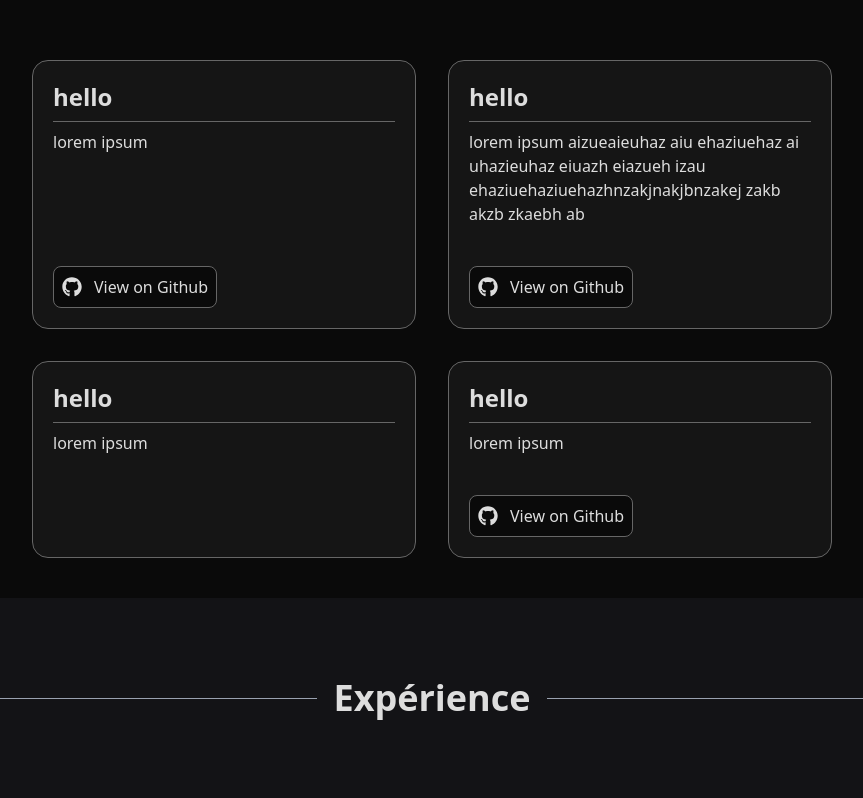
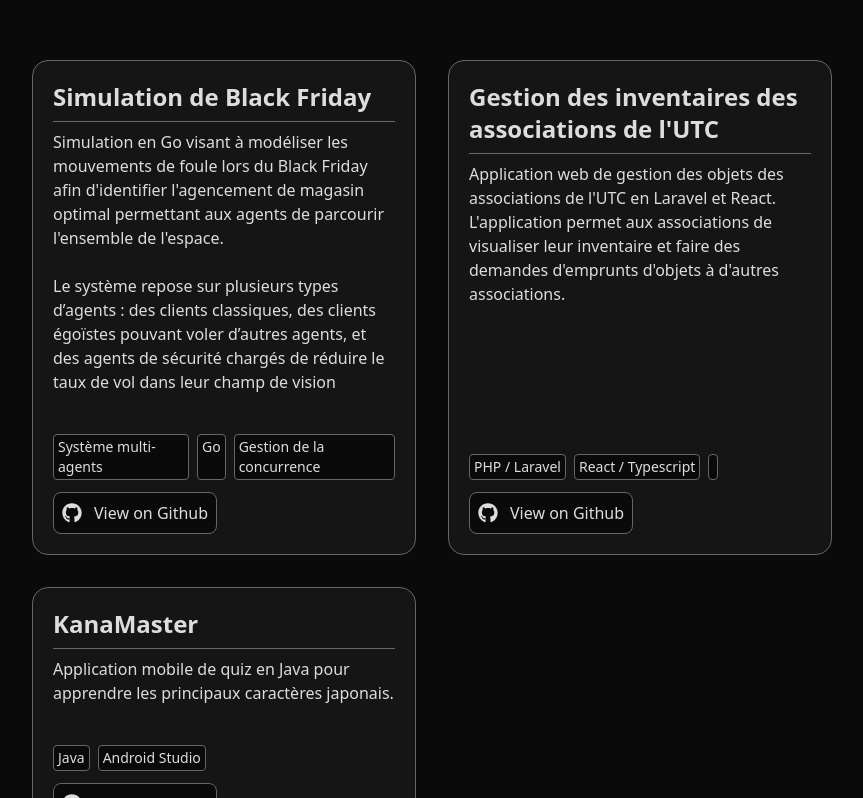
Before and after one commit to Ouistitive/portfolio, a React (Vite) app: page / in a window 1280 px wide. Shown: the part 1662-2460 px from the top of the page, without its empty margins (208-1071 px from the left). Built offline with nearby package versions, Linux system fonts and the light colour scheme.

Commit message:
add info about projects

```diff
--- a/src/components/business/GithubBadge.tsx
+++ b/src/components/business/GithubBadge.tsx
@@ -4,7 +4,7 @@ export function GithubBadge() {
 	return (
 		<button
 			type="button"
-			className="flex cursor-pointer items-center gap-3 rounded-lg border border-border bg-bg-tags p-2"
+			className="flex w-fit cursor-pointer items-center gap-3 rounded-lg border border-border bg-bg-tags p-2"
 		>
 			<FaGithub size={20} />
 			<p>View on Github</p>
--- a/src/components/business/ProjectCard.tsx
+++ b/src/components/business/ProjectCard.tsx
@@ -1,9 +1,12 @@
+import { Badge } from "../generics/Badge";
 import { Card } from "../generics/Card";
 import { GithubBadge } from "./GithubBadge";
 
-interface ProjectCardProps {
+export interface ProjectCardProps {
 	title: string;
 	description: string;
+	tags: string[];
+	preview?: string;
 
 	viewGithub: boolean;
 }
@@ -11,6 +14,7 @@ interface ProjectCardProps {
 export function ProjectCard({
 	title,
 	description,
+	tags,
 	viewGithub,
 }: ProjectCardProps) {
 	return (
@@ -18,10 +22,15 @@ export function ProjectCard({
 			<div>
 				<p className="font-bold text-2xl">{title}</p>
 				<hr className="my-2 text-border" />
-				<p>{description}</p>
+				<p className="whitespace-pre-line">{description}</p>
 			</div>
 
-			<footer className="mt-auto flex">
+			<footer className="mt-auto flex flex-col flex-wrap gap-3">
+				<div className="flex gap-2">
+					{tags.map((tag) => (
+						<Badge key={tag} title={tag} />
+					))}
+				</div>
 				{viewGithub ? <GithubBadge /> : null}
 			</footer>
 		</Card>
--- a/src/components/sections/ProjectsSection.tsx
+++ b/src/components/sections/ProjectsSection.tsx
@@ -1,30 +1,39 @@
-import { ProjectCard } from "../business/ProjectCard";
+import BlackFridayPreview from "../../assets/blackfriday.png";
+import { ProjectCard, type ProjectCardProps } from "../business/ProjectCard";
 
 export function ProjectsSection() {
+	const projects: ProjectCardProps[] = [
+		{
+			title: "Simulation de Black Friday",
+			description:
+				"Simulation en Go visant à modéliser les mouvements de foule lors du Black Friday afin d'identifier l'agencement de magasin optimal permettant aux agents de parcourir l'ensemble de l'espace.\n\nLe système repose sur plusieurs types d’agents : des clients classiques, des clients égoïstes pouvant voler d’autres agents, et des agents de sécurité chargés de réduire le taux de vol dans leur champ de vision",
+			tags: ["Système multi-agents", "Go", "Gestion de la concurrence"],
+			preview: BlackFridayPreview,
+			viewGithub: true,
+		},
+		{
+			title: "Gestion des inventaires des associations de l'UTC",
+			description:
+				"Application web de gestion des objets des associations de l'UTC en Laravel et React. L'application permet aux associations de visualiser leur inventaire et faire des demandes d'emprunts d'objets à d'autres associations.",
+			tags: ["PHP / Laravel", "React / Typescript", ""],
+			viewGithub: true,
+		},
+		{
+			title: "KanaMaster",
+			description:
+				"Application mobile de quiz en Java pour apprendre les principaux caractères japonais.",
+			tags: ["Java", "Android Studio"],
+			viewGithub: true,
+		},
+	];
+
 	return (
 		<section className="flex flex-col items-center gap-15">
 			<p>Here's my recent projects!</p>
 			<aside className="mx-60 grid grid-cols-2 gap-8">
-				<ProjectCard
-					title="hello"
-					description="lorem ipsum"
-					viewGithub={true}
-				/>
-				<ProjectCard
-					title="hello"
-					description="lorem ipsum aizueaieuhaz aiu ehaziuehaz ai uhazieuhaz eiuazh eiazueh izau ehaziuehaziuehazhnzakjnakjbnzakej zakb akzb zkaebh ab"
-					viewGithub={true}
-				/>
-				<ProjectCard
-					title="hello"
-					description="lorem ipsum"
-					viewGithub={false}
-				/>
-				<ProjectCard
-					title="hello"
-					description="lorem ipsum"
-					viewGithub={true}
-				/>
+				{projects.map((project) => (
+					<ProjectCard key={project.title} {...project} />
+				))}
 			</aside>
 		</section>
 	);
```
Also changed, not shown: src/assets/UML.png (added), src/assets/blackfriday.png (added).
